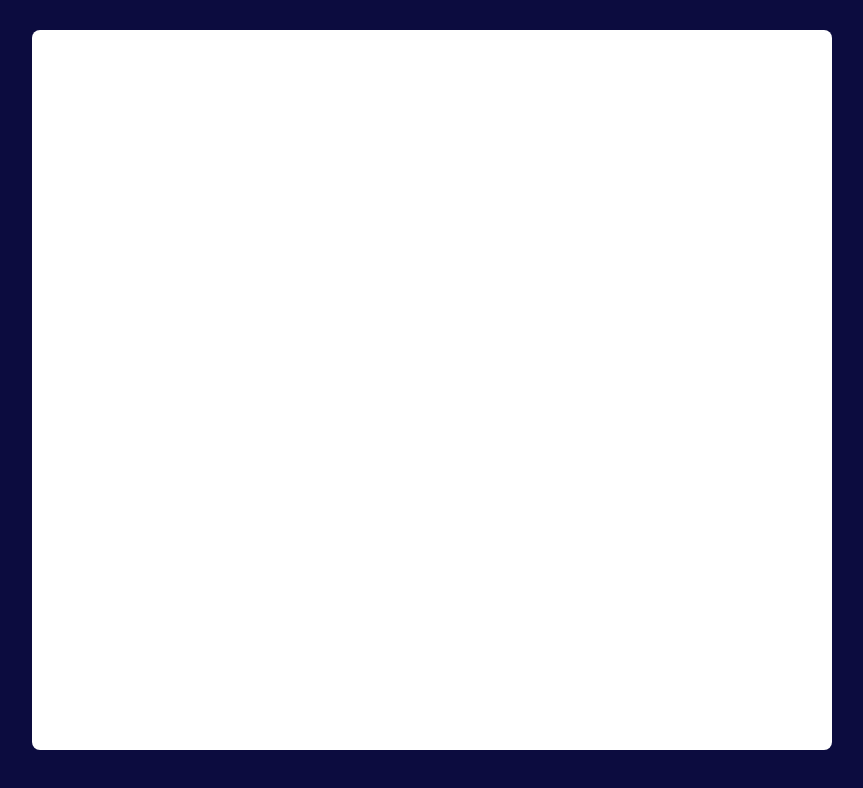
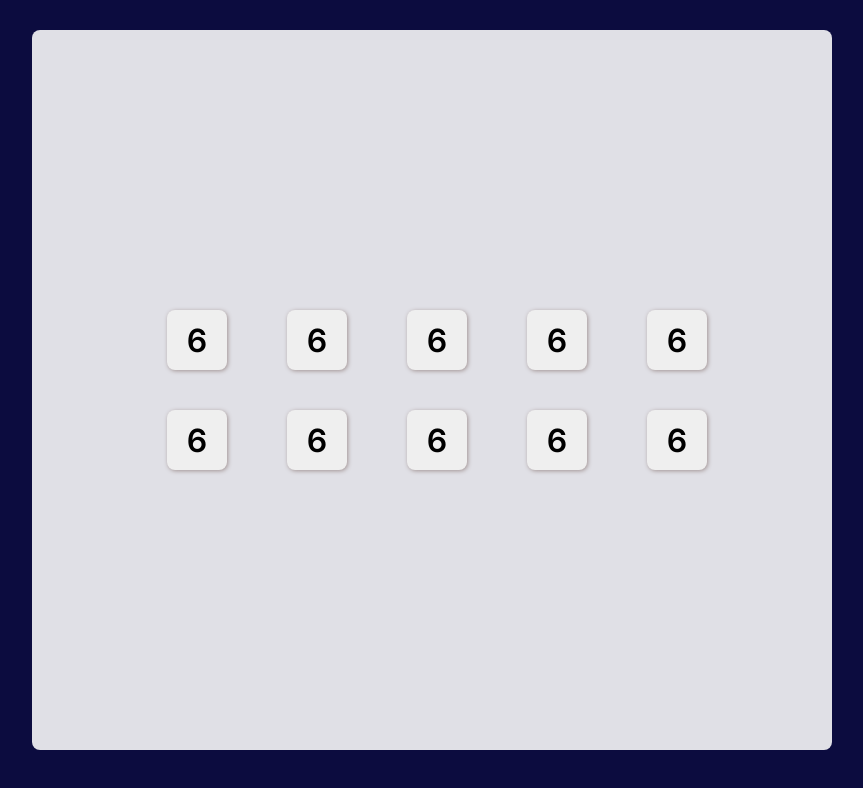
Before and after one commit to Muffinsmaniac/react-tenzies, a React (Vite) app: page / in a window 1280 px wide. Shown: the top 788 px of the page, without its empty margins (208-1071 px from the left). Built offline with nearby package versions, Linux system fonts and the light colour scheme.

Commit message:
Creating and Styling die

```diff
--- a/index.html
+++ b/index.html
@@ -2,7 +2,7 @@
 <html lang="en">
   <head>
     <meta charset="UTF-8" />
-    <link rel="icon" type="image/svg+xml" href="/favicon.svg" />
+    <link href="https://fonts.googleapis.com/css2?family=Inter:ital,opsz,wght@0,14..32,100..900;1,14..32,100..900&display=swap" rel="stylesheet">
     <meta name="viewport" content="width=device-width, initial-scale=1.0" />
     <title>react-tenzies</title>
   </head>
--- /dev/null
+++ b/src/components/Die.tsx
@@ -0,0 +1,12 @@
+type DieProps = {
+    value:number
+}
+
+export default function Die({value}:DieProps){
+
+    return (
+        <button className="die">
+            {value}
+        </button>
+    )
+}
--- a/src/components/Main.tsx
+++ b/src/components/Main.tsx
@@ -1,8 +1,21 @@
+import Die from "./Die.tsx"
 
 export default function Main(){
 
     return(
         <main>
+            <div className="die-container">
+                <Die value={6} />
+                <Die value={6} />
+                <Die value={6} />
+                <Die value={6} />
+                <Die value={6} />
+                <Die value={6} />
+                <Die value={6} />
+                <Die value={6} />
+                <Die value={6} />
+                <Die value={6} />
+            </div>
 
         </main>
     )
--- a/src/index.css
+++ b/src/index.css
@@ -16,7 +16,32 @@ body{
 
 main{
   height: 100%;
-  background-color: white;
+  background-color: rgba(255, 255, 255, 0.872);
   border-radius: 8px;
+  display: flex;
+  justify-content: center;
+  align-items: center;
+}
 
+.die-container{
+  display: grid;
+  grid-template-columns: repeat(5, auto);
+  gap:40px 70px;
+  padding:10px;
 }
+
+.die{
+  font-family:Inter,'Arial Narrow', Arial, sans-serif;
+  display: flex;
+  justify-content: center;
+  align-items: center;
+  font-size: 2rem;
+  font-weight: 600;
+  width: 50px;
+  height: 50px;
+  padding: 60%;
+  border-style: none;
+  border-radius: 8px;
+  box-shadow: rgb(161, 147, 147) 1px 1px 4px;
+  cursor: pointer;
+}
```
